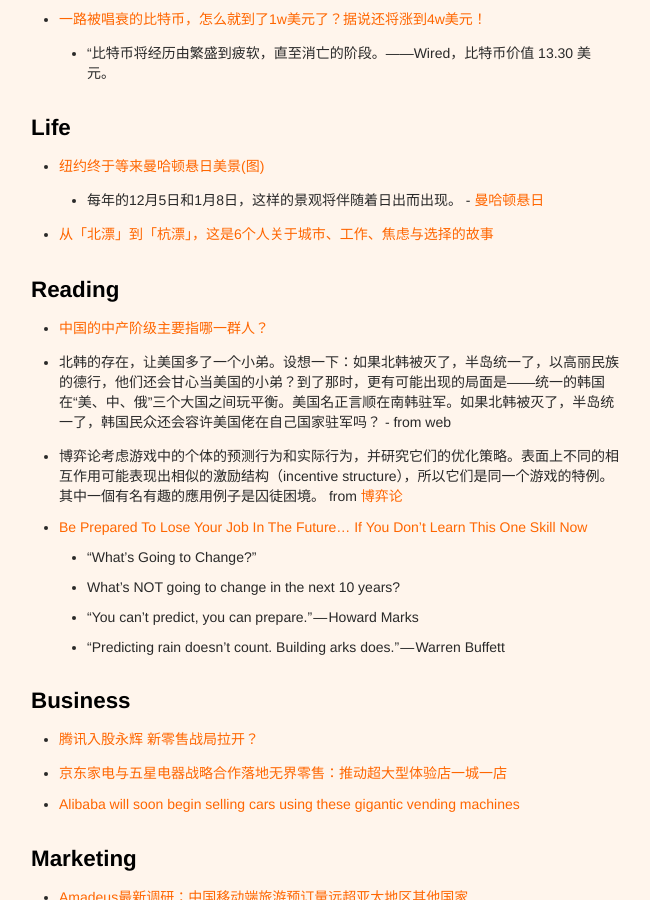
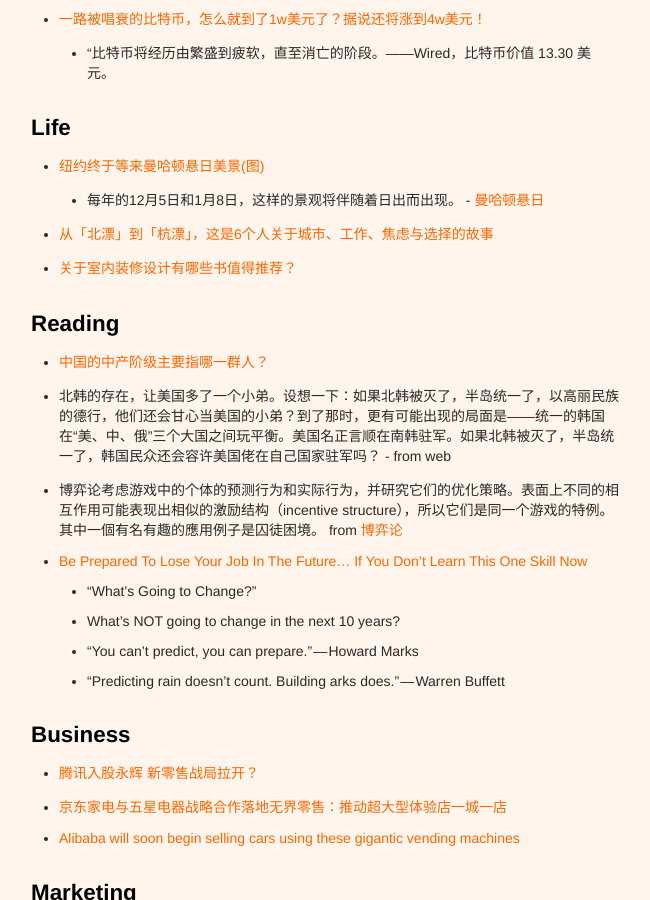
Before and after one commit to xianyuxmu/xianyuxmu.github.io, a Jekyll site: the page built from _posts/2017-12-02-monthly-reading.md, in a window 1280 px wide and 900 px high, scrolled down 567 px. Shown: the whole window, without its empty margins (315-965 px from the left). Built offline with Jekyll 4.4.1, drawn with Linux system fonts in a browser that asks for light colours; comment, search, counter and statistics services are not loaded.

Commit message:
Reading of Christmas Eve 2017

```diff
--- a/_posts/2017-12-02-monthly-reading.md
+++ b/_posts/2017-12-02-monthly-reading.md
@@ -26,6 +26,7 @@
 - [纽约终于等来曼哈顿悬日美景(图)](http://news.sina.com.cn/w/sy/2016-07-12/doc-ifxtwihq0102558.shtml)
 	- 每年的12月5日和1月8日，这样的景观将伴随着日出而出现。 - [曼哈顿悬日](https://zh.wikipedia.org/wiki/%E6%9B%BC%E5%93%88%E9%A1%BF%E6%82%AC%E6%97%A5)
 - [从「北漂」到「杭漂」，这是6个人关于城市、工作、焦虑与选择的故事](https://mp.weixin.qq.com/s/lmFlITNvNhIfkY4FmvGQPA)
+- [关于室内装修设计有哪些书值得推荐？](https://www.zhihu.com/question/19792181)
 
 ## Reading
 
```
